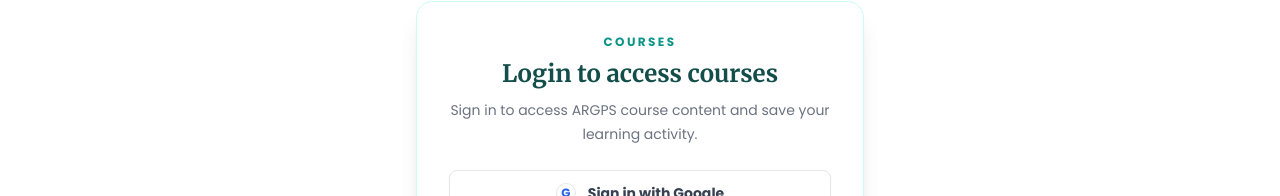
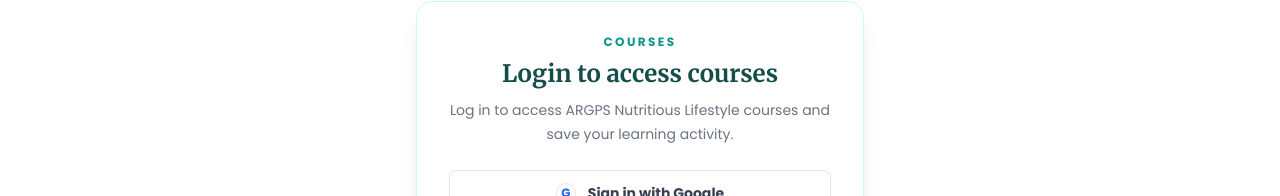
Before and after one commit to summ791/argpsnutritiouslifestyle, a React (Vite) app: page /#/courses in a window 1280 px wide. Shown: the part 160-356 px from the top of the page. Built offline with nearby package versions, Linux system fonts and the light colour scheme.

Commit message:
Updated project changes

```diff
--- a/pages/Courses.tsx
+++ b/pages/Courses.tsx
@@ -399,7 +399,7 @@ function CourseLoginCard({ onAuthSuccess }: { onAuthSuccess: (user: User | null)
         <p className="text-xs font-bold uppercase tracking-[0.2em] text-primary-600">Courses</p>
         <h1 className="mt-2 font-serif text-2xl font-bold text-primary-900">Login to access courses</h1>
         <p className="mt-2 text-sm leading-6 text-gray-500">
-          Sign in to access ARGPS course content and save your learning activity.
+          Log in to access ARGPS Nutritious Lifestyle courses and save your learning activity.
         </p>
       </div>
 
```
